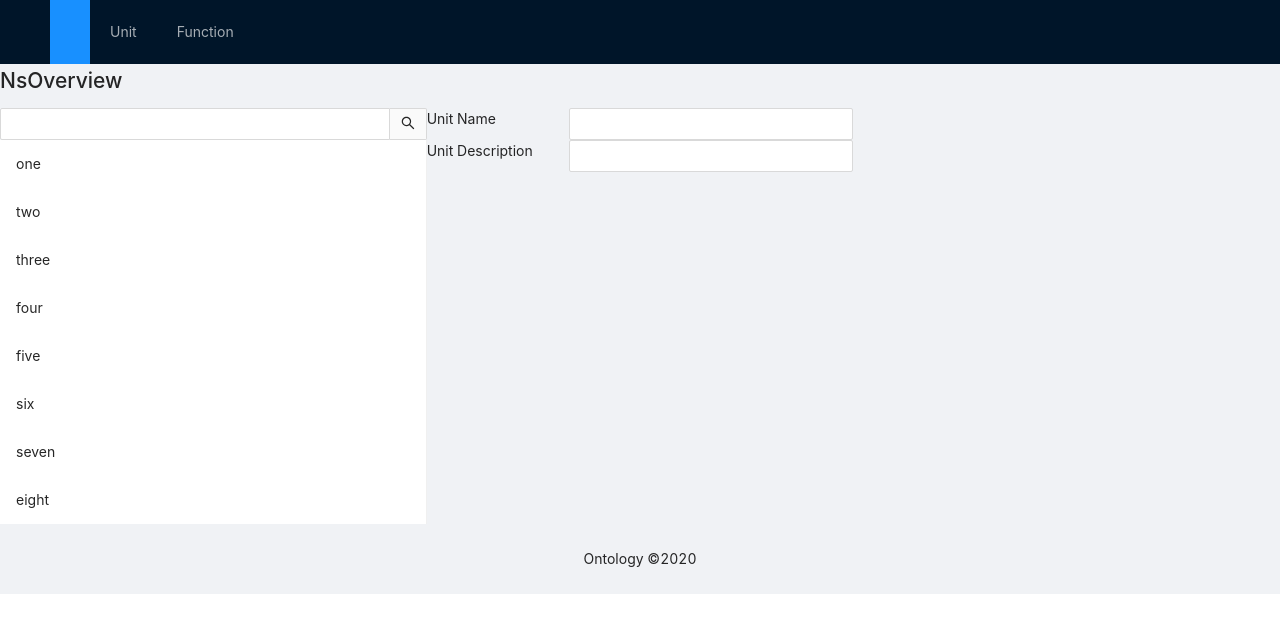
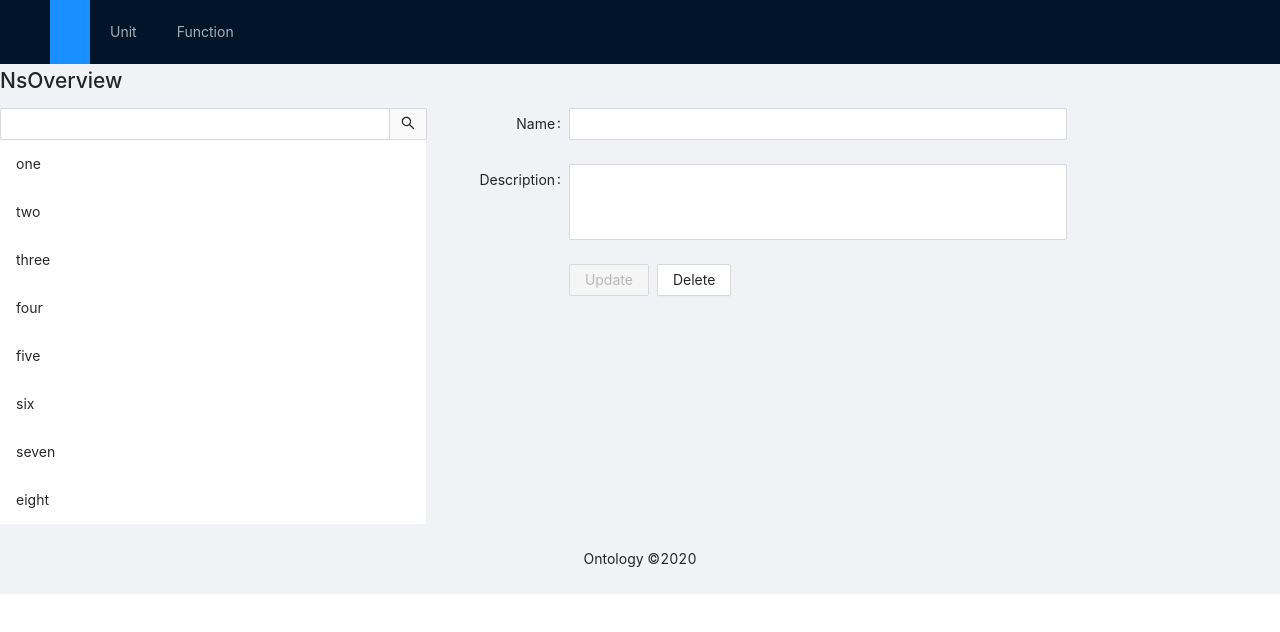
Before and after one commit to NasyrovM/ontology, a React (Create React App) app in the folder client/: page /ns/overview in a window 1280 px wide. Shown: the top 632 px of the page. Built offline with nearby package versions, Linux system fonts and the light colour scheme.

Commit message:
#14 Mark up 'Unit detail' component

```diff
--- a/client/package.json
+++ b/client/package.json
@@ -14,6 +14,7 @@
     "antd": "^4.11.2",
     "mobx": "^6.1.1",
     "mobx-react": "^7.1.0",
+    "node-sass": "^4.14.1",
     "react": "^17.0.1",
     "react-dom": "^17.0.1",
     "react-router": "^5.2.0",
--- a/client/src/components/Unit/CreateUnit/CrateUnit.tsx
+++ b/client/src/components/Unit/CreateUnit/CrateUnit.tsx
@@ -1,16 +1,26 @@
 import React from "react";
 import {observer} from "mobx-react";
+import './CreateUnit.scss';
+import { Button } from "antd";
 
 interface CreateUnitProps {
     unitName: string;
+    onUnitCreate:(unitName: string)=>void
 }
 
-const CreateUnit: React.FC<CreateUnitProps> = (props:CreateUnitProps) => {
-    return (
+const CreateUnit: React.FC<CreateUnitProps> = (props:CreateUnitProps) =>
+{
+    const IsVisible:Boolean = props.unitName.length > 0;
+
+    const onCreateButtonClick = () =>
+        props.onUnitCreate(props.unitName)
+
+    if(IsVisible){ return (
       <>
-          {props.unitName}
+          <Button type="primary" className="create-unit-box" onClick={onCreateButtonClick}>create element '{props.unitName}'</Button>
       </>
-    );
+    )} else return (<></>);
+
 }
 
 export default observer(CreateUnit)
--- /dev/null
+++ b/client/src/components/Unit/CreateUnit/CreateUnit.scss
@@ -0,0 +1,4 @@
+.create-unit-box
+{
+  margin: 1pt;
+}
--- /dev/null
+++ b/client/src/components/Unit/UnitDetail/UnitDetail.scss
@@ -0,0 +1,3 @@
+.ant-btn {
+  margin-right: 8px;
+}
--- a/client/src/components/Unit/UnitDetail/UnitDetail.tsx
+++ b/client/src/components/Unit/UnitDetail/UnitDetail.tsx
@@ -1,29 +1,43 @@
-import {Button, Col, Form, Input, Row } from "antd";
+import {Button, Form, Input } from "antd";
 import { observer } from "mobx-react";
-import React, {useContext, useEffect} from "react";
-import {RootStoreContext} from "../../../shared/stores/rootStore";
+import React from "react";
 import {IUnit} from "../../../app/models/Unit/IUnit";
+import "./UnitDetail.scss";
+
+const { TextArea } = Input;
 
 interface UnitDetailProps {
-    unit: IUnit|null,
+    unit: IUnit|undefined,
+    onUnitChange: (unit:IUnit) => void
 }
 
 const UnitDetail: React.FC<UnitDetailProps> = (props) => {
 
-    const rootStore = useContext(RootStoreContext);
-    const { nsStore } = rootStore;
-    const { addUnit} = nsStore;
+    const onNameChange = (name:string) => {
+        const oldUnit:IUnit = (props.unit as IUnit);
+        const newUnit:IUnit = {...oldUnit, unitName: name};
+        props.onUnitChange(newUnit)
+    }
 
     return (
         <>
-            <Row>
-                <Col span={4}>Unit Name</Col>
-                <Col span={8}><Input value={props.unit?.unitName}/></Col>
-            </Row>
-            <Row>
-                <Col span={4}>Unit Description</Col>
-                <Col span={8}><Input value={props.unit?.unitDescription} aria-multiline={"true"}/></Col>
-            </Row>
+            <Form
+                labelCol={{span:4}}
+                wrapperCol={{span:14}}
+                layout="horizontal"
+            >
+                <Form.Item label="Name">
+                    <Input value={props.unit?.unitName} onChange={(event)=>onNameChange(event.target.value)}/>
+                </Form.Item>
+                <Form.Item label="Description">
+                    <TextArea value={props.unit?.unitDescription} aria-multiline={"true"}
+                           autoSize={{ minRows: 3, maxRows: 5 }}/>
+                </Form.Item>
+                <Form.Item wrapperCol= {{offset:4,span: 8}}>
+                    <Button htmlType="button" type="primary" disabled={true}>Update</Button>
+                    <Button htmlType="button">Delete</Button>
+                </Form.Item>
+            </Form>
         </>
     )
 }
--- a/client/src/components/Unit/UnitList/UnitList.tsx
+++ b/client/src/components/Unit/UnitList/UnitList.tsx
@@ -1,34 +1,27 @@
-import { List, Menu } from "antd";
+import { Menu } from "antd";
 import { observer } from "mobx-react";
-import React, {useContext, useEffect} from "react";
-import {RootStoreContext} from "../../../shared/stores/rootStore";
+import React from "react";
 import {IUnitFilter} from "../../../app/models/Unit/IUnitFilter";
 import {IUnit} from "../../../app/models/Unit/IUnit";
 
 interface UnitListProps {
     filter:IUnitFilter|null,
-    onSelect:(unit:IUnit) => void
+    unitList:IUnit[],
+    loading:Boolean,
+    onSelect:(unit:IUnit|undefined) => void
 }
 
 const UnitList: React.FC<UnitListProps> = (props:UnitListProps) =>
 {
-    const rootStore = useContext(RootStoreContext);
-    const { nsStore } = rootStore;
-    const { UnitList, loadNs, loading} = nsStore;
-
-    useEffect(() => {
-        loadNs()
-    }, [loadNs]);
-
     const onItemSelect = (itemId:any) => {
-        let item = UnitList.find((unit)=>unit.unitId==itemId);
+        let item = props.unitList.find((unit:IUnit) => unit.unitId === itemId);
         props.onSelect(item);
     }
 
-   if(loading) return (<h5>Loading...</h5>)
+   if(props.loading) return (<h5>Loading...</h5>)
     return <>
         <Menu onSelect={(args)=>onItemSelect(args.key)}>
-            {UnitList.filter((unit)=> {
+            {props.unitList.filter((unit)=> {
                 return unit.unitName.includes(props.filter?.nameContent??"");
             }).map((unit, i) => {
                     return <Menu.Item key={unit.unitId}>{unit.unitName}</Menu.Item>;
--- a/client/src/components/Unit/UnitSearch/UnitSearch.tsx
+++ b/client/src/components/Unit/UnitSearch/UnitSearch.tsx
@@ -1,27 +1,27 @@
 import {Input} from "antd";
 import { SearchOutlined } from "@ant-design/icons";
 import { observer } from "mobx-react";
-import React, {useState} from "react";
 import {IUnitFilter} from "../../../app/models/Unit/IUnitFilter";
 
 interface ISearchProps {
+    filter: IUnitFilter|null,
     filterChanged: (filter: IUnitFilter) => void
 }
 
 
 const UnitSearch: React.FC<ISearchProps> = (props) => {
 
-    const [filter, setFilter] = useState({ nameContent:""});
-
     const onChange = (inputStr: string) => {
-        const newFilter:IUnitFilter = {nameContent: inputStr};
-        setFilter(newFilter);
+        const newFilter:IUnitFilter = { ...props.filter, nameContent: inputStr};
         props.filterChanged(newFilter);
     }
 
     return (
         <>
-            <Input addonAfter={<SearchOutlined/>} value={filter.nameContent} onChange={(eventArgs)=>onChange(eventArgs.target.value)}/>
+            <Input addonAfter={<SearchOutlined/>}
+                   value={props.filter?.nameContent}
+                   onChange={(eventArgs)=>onChange(eventArgs.target.value)}
+            />
         </>
     )
 }
--- a/client/src/pages/Namespace/NsOverview.tsx
+++ b/client/src/pages/Namespace/NsOverview.tsx
@@ -1,5 +1,4 @@
-import React, { useState } from "react";
-import Props from "../../layouts/Props";
+import React, {useContext, useEffect, useState} from "react";
 import UnitList from "../../components/Unit/UnitList/UnitList";
 import {Col, Row } from "antd";
 import UnitSearch from "../../components/Unit/UnitSearch/UnitSearch";
@@ -7,11 +6,31 @@ import {IUnitFilter} from "../../app/models/Unit/IUnitFilter";
 import UnitDetail from "../../components/Unit/UnitDetail/UnitDetail";
 import {IUnit} from "../../app/models/Unit/IUnit";
 import CreateUnit from "../../components/Unit/CreateUnit/CrateUnit";
+import {RootStoreContext} from "../../shared/stores/rootStore";
+import {observer} from "mobx-react";
 
 
-const NsOverview : React.FC<Props> = () => {
+const NsOverview : React.FC = () => {
     const [filter, setFilter] = useState<IUnitFilter|null>(null);
-    const [unit, setUnit] = useState<IUnit|null>(null);
+    const [unit, setUnit] = useState<IUnit|undefined>(undefined);
+
+    const rootStore = useContext(RootStoreContext);
+    const { nsStore } = rootStore;
+    const { unitList, loadNs, loading, addUnit} = nsStore;
+
+    useEffect(() => {
+        loadNs()
+    }, [loadNs]);
+
+    const createUnit = (unitName:string) => {
+        let unit:IUnit = {
+            unitDescription: "",
+            unitId: "",
+            unitName: unitName
+        }
+        addUnit(unit);
+        setFilter({...filter, nameContent: ""});
+    }
 
     return (
         <>
@@ -22,18 +41,21 @@ const NsOverview : React.FC<Props> = () => {
             </Row>
             <Row>
                 <Col span={8}>
-                    <UnitSearch filterChanged={(filter:IUnitFilter)=>setFilter(filter)}/>
-                    <CreateUnit unitName={filter?.nameContent??""}/>
-                    <UnitList filter={filter} onSelect={(unit:IUnit|null)=> {
-                        setUnit(unit)
-                    }}/>
+                    <UnitSearch filter={filter} filterChanged={(filter:IUnitFilter)=>setFilter(filter)}/>
+                    <CreateUnit unitName={filter?.nameContent??""} onUnitCreate={(unitName) => createUnit(unitName)}/>
+                    <UnitList
+                        filter={filter}
+                        onSelect={(unit:IUnit|undefined)=> { setUnit(unit)}}
+                        unitList={unitList}
+                        loading={loading}
+                    />
                 </Col>
                 <Col span={16}>
-                    <UnitDetail unit={unit}/>
+                    <UnitDetail unit={unit} onUnitChange={(unit)=>setUnit(unit)}/>
                 </Col>
             </Row>
         </>
     );
 }
 
-export default NsOverview
+export default observer(NsOverview)
--- a/client/src/shared/stores/namespace/nsStore.ts
+++ b/client/src/shared/stores/namespace/nsStore.ts
@@ -24,6 +24,7 @@ export class NsStore
     @observable loading = false
 
     @action loadNs = async () => {
+        console.log('loadNs');
         await this.setLoading(true);
         try{
             const units = await this.dataSource.getUnits();
@@ -58,7 +59,7 @@ export class NsStore
         units.forEach(unit=> this.nsUnitMap.set(unit.unitId, unit));
     }
 
-    @computed get UnitList(){
+    @computed get unitList(){
         return Array.from(this.nsUnitMap.values());
     }
 };
```
Also changed, not shown: 1 other file (tests, documents, lock files or other folders).
